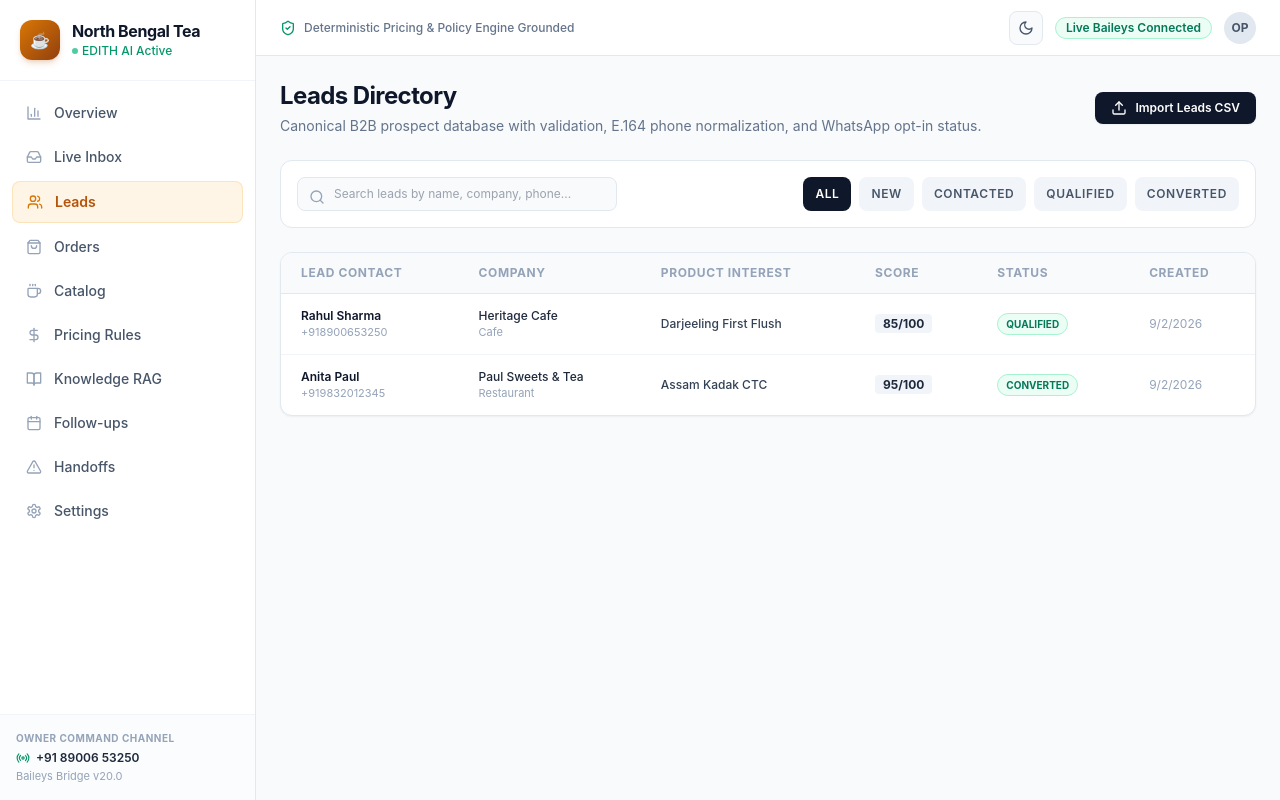
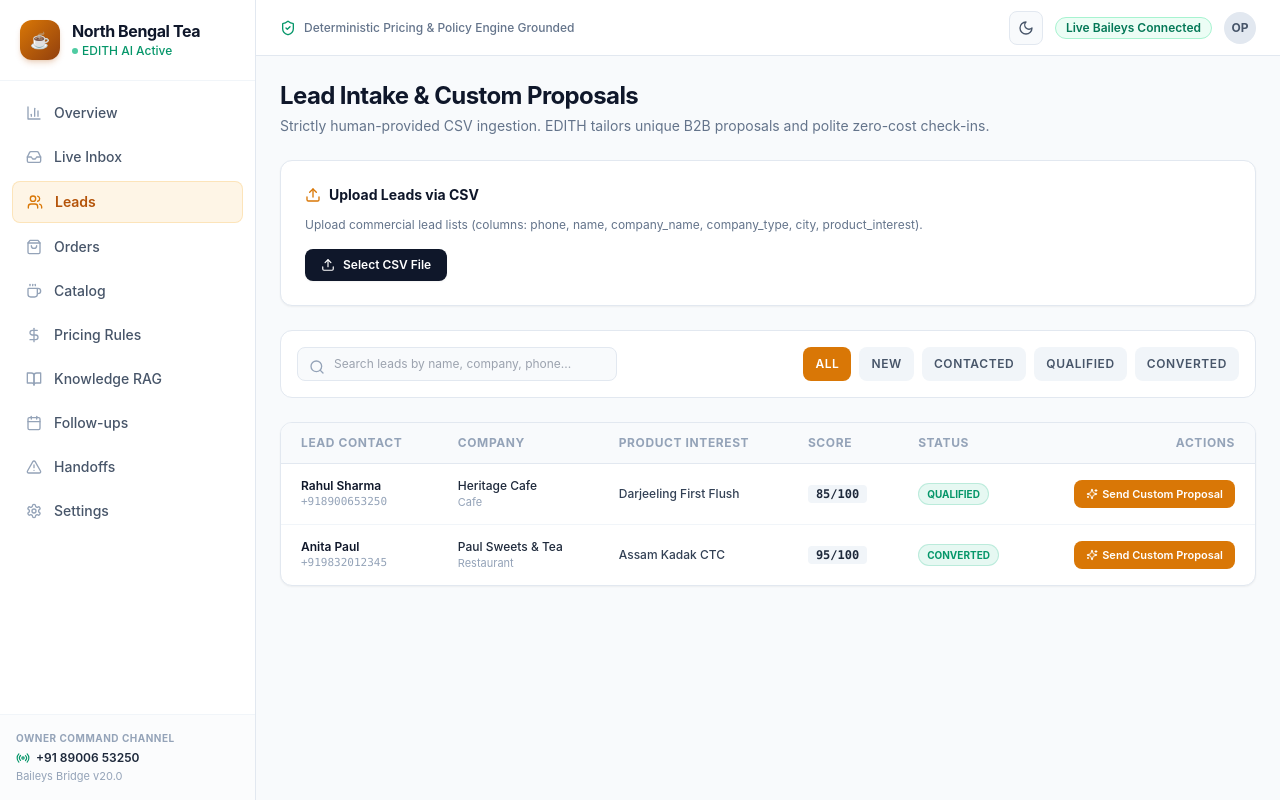
Before and after one commit to naborajs/wb-agent, a Next.js app in the folder dashboard/: page /leads in a window 1280 px wide. Built offline with nearby package versions, Linux system fonts and the light colour scheme; no server answers.

Commit message:
feat(dashboard): add Send Custom Proposal action and full dark theme support to leads page

```diff
--- a/dashboard/app/leads/page.tsx
+++ b/dashboard/app/leads/page.tsx
@@ -1,7 +1,17 @@
 "use client";
 
 import React, { useState, useEffect } from "react";
-import { Upload, Search, Users, Phone, Building, CheckCircle2, XCircle } from "lucide-react";
+import {
+  Upload,
+  Search,
+  Users,
+  Phone,
+  Building,
+  CheckCircle2,
+  XCircle,
+  Send,
+  Sparkles,
+} from "lucide-react";
 
 interface Lead {
   id: string;
@@ -45,8 +55,10 @@ export default function LeadsPage() {
   const [statusFilter, setStatusFilter] = useState("all");
   const [uploading, setUploading] = useState(false);
   const [uploadResult, setUploadResult] = useState<string | null>(null);
+  const [sendingLeadId, setSendingLeadId] = useState<string | null>(null);
+  const [sentLeadIds, setSentLeadIds] = useState<Record<string, boolean>>({});
 
-  useEffect(() => {
+  const loadLeads = () => {
     fetch("/api/v1/leads")
       .then((r) => r.ok && r.json())
       .then((data) => {
@@ -55,6 +67,10 @@ export default function LeadsPage() {
         }
       })
       .catch(() => {});
+  };
+
+  useEffect(() => {
+    loadLeads();
   }, []);
 
   const handleFileUpload = async (e: React.ChangeEvent<HTMLInputElement>) => {
@@ -68,68 +84,98 @@ export default function LeadsPage() {
     formData.append("file", file);
 
     try {
-      const res = await fetch("/api/v1/leads/import", {
+      const res = await fetch("/api/v1/leads/upload", {
         method: "POST",
         body: formData,
       });
       const data = await res.json();
       if (res.ok) {
-        setUploadResult(`Successfully imported ${data.imported} leads (${data.duplicate} duplicates skipped).`);
-        // reload leads
-        const r = await fetch("/api/v1/leads");
-        if (r.ok) {
-          const fresh = await r.json();
-          if (fresh.items) setLeads(fresh.items);
-        }
+        setUploadResult(`Successfully ingested ${data.leads_created} leads from CSV.`);
+        loadLeads();
       } else {
-        setUploadResult(`Import failed: ${data.detail || "Error"}`);
+        setUploadResult(`Upload failed: ${data.detail || "Invalid format"}`);
       }
-    } catch (err: any) {
-      setUploadResult(`Error uploading: ${err.message}`);
+    } catch (e) {
+      setUploadResult("Network error during file upload.");
     } finally {
       setUploading(false);
     }
   };
 
+  const handleSendProposal = async (leadId: string) => {
+    setSendingLeadId(leadId);
+    try {
+      const res = await fetch(`/api/v1/proposals/send/${leadId}`, {
+        method: "POST",
+      });
+      if (res.ok) {
+        setSentLeadIds((prev) => ({ ...prev, [leadId]: true }));
+        loadLeads();
+      } else {
+        alert("Failed to send proposal. Check server logs.");
+      }
+    } catch (e) {
+      alert("Network error sending proposal.");
+    } finally {
+      setSendingLeadId(null);
+    }
+  };
+
   const filtered = leads.filter((l) => {
-    if (statusFilter !== "all" && l.status !== statusFilter) return false;
-    if (searchTerm) {
-      const q = searchTerm.toLowerCase();
-      const matchName = (l.name || "").toLowerCase().includes(q);
-      const matchCompany = (l.company_name || "").toLowerCase().includes(q);
-      const matchPhone = l.phone.includes(q);
-      if (!matchName && !matchCompany && !matchPhone) return false;
-    }
-    return true;
+    const matchSearch =
+      (l.name && l.name.toLowerCase().includes(searchTerm.toLowerCase())) ||
+      (l.company_name && l.company_name.toLowerCase().includes(searchTerm.toLowerCase())) ||
+      l.phone.includes(searchTerm);
+    const matchStatus = statusFilter === "all" || l.status === statusFilter;
+    return matchSearch && matchStatus;
   });
 
   return (
     <div className="space-y-6 max-w-7xl mx-auto">
-      <div className="flex flex-col sm:flex-row sm:items-center justify-between gap-4">
-        <div>
-          <h2 className="text-2xl font-bold tracking-tight text-slate-900">Leads Directory</h2>
-          <p className="text-sm text-slate-500 mt-1">
-            Canonical B2B prospect database with validation, E.164 phone normalization, and WhatsApp opt-in status.
-          </p>
+      {/* Header */}
+      <div>
+        <h2 className="text-2xl font-bold tracking-tight text-slate-900 dark:text-white">
+          Lead Intake & Custom Proposals
+        </h2>
+        <p className="text-sm text-slate-500 dark:text-slate-400 mt-1">
+          Strictly human-provided CSV ingestion. EDITH tailors unique B2B proposals and polite zero-cost check-ins.
+        </p>
+      </div>
+
+      {/* CSV Ingestion Box */}
+      <div className="p-6 bg-white dark:bg-slate-900 rounded-xl border border-slate-200 dark:border-slate-800 shadow-sm space-y-3">
+        <div className="flex items-center gap-2 font-bold text-sm text-slate-900 dark:text-white">
+          <Upload className="w-4 h-4 text-amber-600 dark:text-amber-400" />
+          Upload Leads via CSV
         </div>
+        <p className="text-xs text-slate-500 dark:text-slate-400">
+          Upload commercial lead lists (columns: phone, name, company_name, company_type, city, product_interest).
+        </p>
 
-        <div>
-          <label className="inline-flex items-center gap-2 px-4 py-2 bg-slate-900 hover:bg-slate-800 text-white rounded-lg text-xs font-semibold shadow-sm cursor-pointer transition-colors">
-            <Upload className="w-4 h-4" />
-            {uploading ? "Importing CSV..." : "Import Leads CSV"}
-            <input type="file" accept=".csv" onChange={handleFileUpload} className="hidden" />
+        <div className="flex items-center gap-4 pt-1">
+          <label className="cursor-pointer inline-flex items-center gap-2 px-4 py-2 rounded-lg bg-slate-900 dark:bg-amber-600 hover:bg-slate-800 dark:hover:bg-amber-700 text-white text-xs font-semibold shadow-sm transition-colors">
+            <Upload className="w-3.5 h-3.5" />
+            {uploading ? "Processing CSV..." : "Select CSV File"}
+            <input
+              type="file"
+              accept=".csv"
+              onChange={handleFileUpload}
+              disabled={uploading}
+              className="hidden"
+            />
           </label>
+
+          {uploadResult && (
+            <span className="text-xs font-medium text-emerald-600 dark:text-emerald-400 flex items-center gap-1">
+              <CheckCircle2 className="w-3.5 h-3.5" />
+              {uploadResult}
+            </span>
+          )}
         </div>
       </div>
 
-      {uploadResult && (
-        <div className="p-3 bg-emerald-50 border border-emerald-200 text-xs font-semibold text-emerald-800 rounded-lg">
-          {uploadResult}
-        </div>
-      )}
-
       {/* Filter and Search Bar */}
-      <div className="p-4 bg-white rounded-xl border border-slate-200 flex flex-col sm:flex-row gap-3 justify-between">
+      <div className="p-4 bg-white dark:bg-slate-900 rounded-xl border border-slate-200 dark:border-slate-800 flex flex-col sm:flex-row gap-3 justify-between">
         <div className="relative w-full sm:w-80">
           <Search className="w-4 h-4 text-slate-400 absolute left-3 top-3" />
           <input
@@ -137,17 +183,19 @@ export default function LeadsPage() {
             placeholder="Search leads by name, company, phone..."
             value={searchTerm}
             onChange={(e) => setSearchTerm(e.target.value)}
-            className="w-full pl-9 pr-3 py-2 text-xs bg-slate-50 border border-slate-200 rounded-lg focus:outline-none focus:border-slate-400"
+            className="w-full pl-9 pr-3 py-2 text-xs bg-slate-50 dark:bg-slate-800 border border-slate-200 dark:border-slate-700 rounded-lg text-slate-900 dark:text-white focus:outline-none focus:ring-2 focus:ring-amber-500"
           />
         </div>
 
-        <div className="flex gap-2">
+        <div className="flex gap-2 overflow-x-auto">
           {["all", "new", "contacted", "qualified", "converted"].map((st) => (
             <button
               key={st}
               onClick={() => setStatusFilter(st)}
-              className={`px-3 py-1.5 text-xs font-semibold rounded-lg uppercase tracking-wider ${
-                statusFilter === st ? "bg-slate-900 text-white" : "text-slate-600 bg-slate-100 hover:bg-slate-200"
+              className={`px-3 py-1.5 text-xs font-semibold rounded-lg uppercase tracking-wider transition-colors ${
+                statusFilter === st
+                  ? "bg-amber-600 text-white"
+                  : "text-slate-600 dark:text-slate-400 bg-slate-100 dark:bg-slate-800 hover:bg-slate-200 dark:hover:bg-slate-700"
               }`}
             >
               {st}
@@ -157,34 +205,38 @@ export default function LeadsPage() {
       </div>
 
       {/* Table */}
-      <div className="bg-white rounded-xl border border-slate-200 shadow-sm overflow-hidden">
-        <table className="w-full text-left text-xs text-slate-600">
-          <thead className="bg-slate-50 text-slate-400 font-semibold border-b border-slate-200 uppercase tracking-wider">
+      <div className="bg-white dark:bg-slate-900 rounded-xl border border-slate-200 dark:border-slate-800 shadow-sm overflow-hidden">
+        <table className="w-full text-left text-xs text-slate-600 dark:text-slate-300">
+          <thead className="bg-slate-50 dark:bg-slate-800/60 text-slate-400 dark:text-slate-400 font-semibold border-b border-slate-200 dark:border-slate-800 uppercase tracking-wider">
             <tr>
               <th className="px-5 py-3">Lead Contact</th>
               <th className="px-5 py-3">Company</th>
               <th className="px-5 py-3">Product Interest</th>
               <th className="px-5 py-3">Score</th>
               <th className="px-5 py-3">Status</th>
-              <th className="px-5 py-3">Created</th>
+              <th className="px-5 py-3 text-right">Actions</th>
             </tr>
           </thead>
-          <tbody className="divide-y divide-slate-100">
+          <tbody className="divide-y divide-slate-100 dark:divide-slate-800">
             {filtered.map((lead) => (
-              <tr key={lead.id} className="hover:bg-slate-50">
+              <tr key={lead.id} className="hover:bg-slate-50/50 dark:hover:bg-slate-800/40 transition-colors">
                 <td className="px-5 py-3.5">
-                  <div className="font-semibold text-slate-900">{lead.name || "Anonymous Lead"}</div>
-                  <div className="text-[11px] text-slate-400">{lead.phone}</div>
+                  <div className="font-semibold text-slate-900 dark:text-white">
+                    {lead.name || "Anonymous Lead"}
+                  </div>
+                  <div className="text-[11px] text-slate-400 font-mono">{lead.phone}</div>
                 </td>
                 <td className="px-5 py-3.5">
-                  <div className="font-medium text-slate-800">{lead.company_name || "—"}</div>
+                  <div className="font-medium text-slate-800 dark:text-slate-200">
+                    {lead.company_name || "—"}
+                  </div>
                   <div className="text-[11px] text-slate-400">{lead.company_type || "Business"}</div>
                 </td>
-                <td className="px-5 py-3.5 font-medium text-slate-700">
+                <td className="px-5 py-3.5 font-medium text-slate-700 dark:text-slate-300">
                   {lead.product_interest || "General Wholesale Inquiry"}
                 </td>
                 <td className="px-5 py-3.5">
-                  <span className="font-bold px-2 py-0.5 rounded bg-slate-100 text-slate-800">
+                  <span className="font-bold px-2 py-0.5 rounded bg-slate-100 dark:bg-slate-800 text-slate-800 dark:text-slate-200 font-mono">
                     {lead.score}/100
                   </span>
                 </td>
@@ -192,15 +244,28 @@ export default function LeadsPage() {
                   <span
                     className={`inline-flex items-center px-2 py-0.5 rounded-full text-[10px] font-bold ${
                       lead.status === "qualified" || lead.status === "converted"
-                        ? "bg-emerald-50 text-emerald-700 border border-emerald-200"
-                        : "bg-slate-100 text-slate-700"
+                        ? "bg-emerald-500/10 text-emerald-600 dark:text-emerald-400 border border-emerald-500/20"
+                        : "bg-slate-100 dark:bg-slate-800 text-slate-700 dark:text-slate-300"
                     }`}
                   >
                     {lead.status.toUpperCase()}
                   </span>
                 </td>
-                <td className="px-5 py-3.5 text-slate-400">
-                  {new Date(lead.created_at).toLocaleDateString()}
+                <td className="px-5 py-3.5 text-right">
+                  {sentLeadIds[lead.id] ? (
+                    <span className="inline-flex items-center gap-1 text-emerald-600 dark:text-emerald-400 font-semibold text-[11px]">
+                      <CheckCircle2 className="w-3.5 h-3.5" /> Proposal Sent
+                    </span>
+                  ) : (
+                    <button
+                      onClick={() => handleSendProposal(lead.id)}
+                      disabled={sendingLeadId === lead.id}
+                      className="inline-flex items-center gap-1 px-3 py-1.5 rounded-lg bg-amber-600 hover:bg-amber-700 text-white font-semibold text-[11px] transition-colors disabled:opacity-50"
+                    >
+                      <Sparkles className="w-3 h-3" />
+                      {sendingLeadId === lead.id ? "Sending..." : "Send Custom Proposal"}
+                    </button>
+                  )}
                 </td>
               </tr>
             ))}
```
